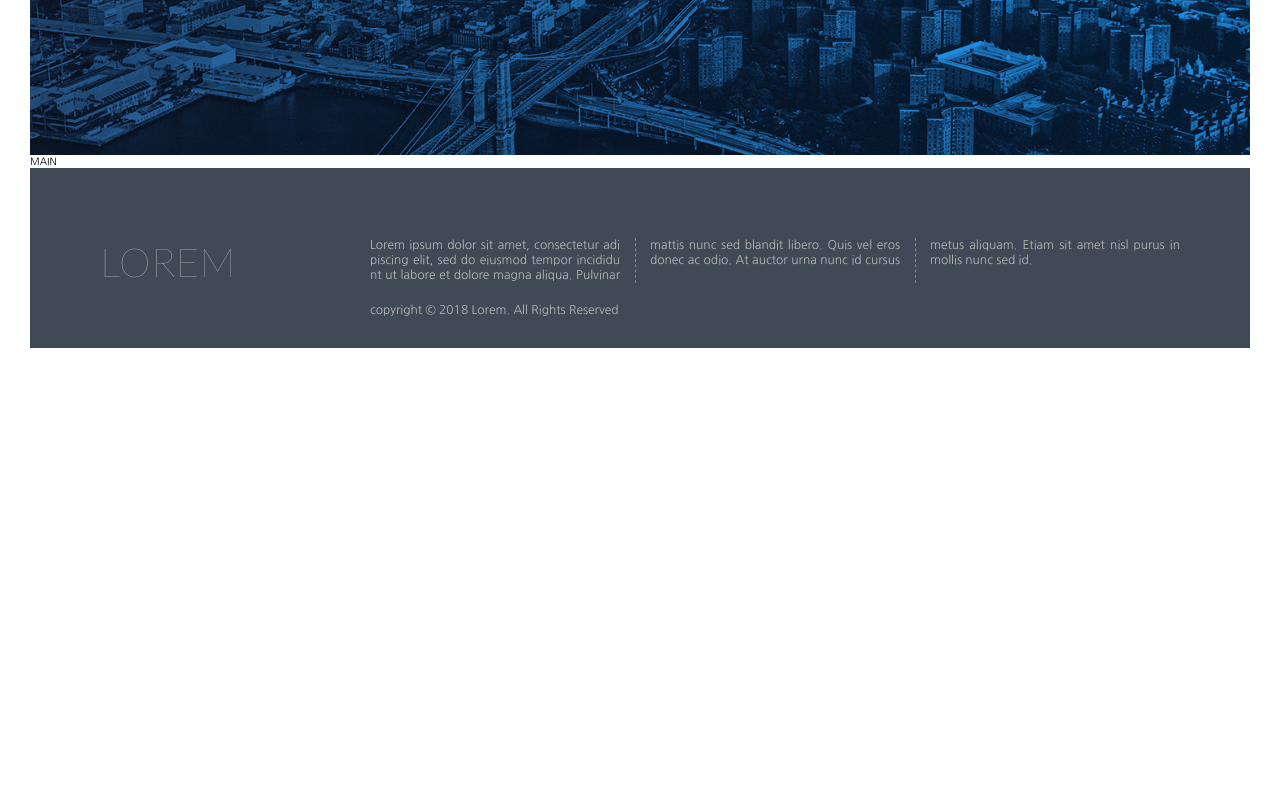
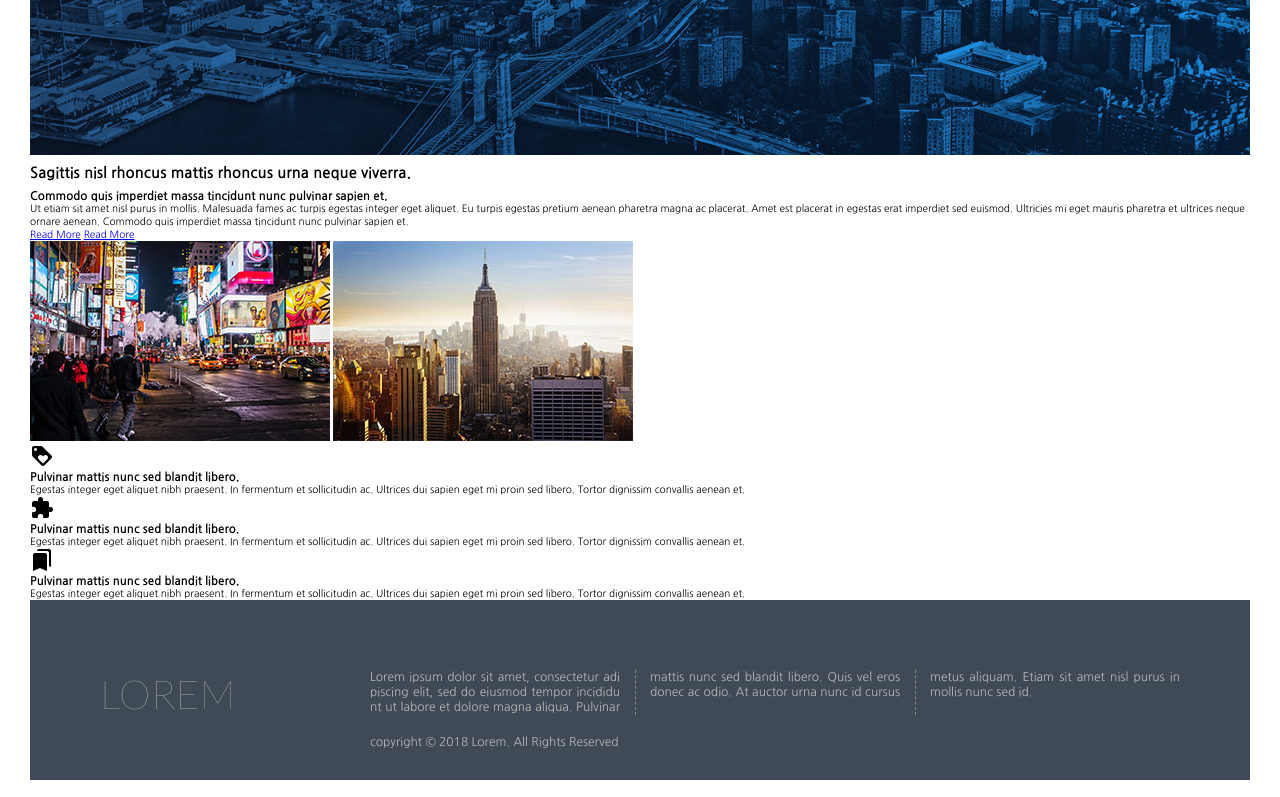
Before and after one commit to whoo3474/LoremSassProject, a plain HTML site: page index.html in a window 1280 px wide. Shown: the part 595-1392 px from the top of the page. Before the commit the page ends 973 px from the top, so only its background shows below. Drawn offline with Linux system fonts and the light colour scheme.

Commit message:
index.html main section create

```diff
--- a/index.html
+++ b/index.html
@@ -22,7 +22,64 @@
   </header>
 
   <main>
-    MAIN
+    <section id="section-about">
+      <h2>Sagittis nisl rhoncus mattis rhoncus urna neque viverra.</h2>
+      <div id="section-about-words">
+        <h3>Commodo quis imperdiet massa tincidunt nunc pulvinar sapien et.</h3>
+        <p>Ut etiam sit amet nisl purus in mollis. Malesuada fames ac turpis egestas integer eget aliquet. Eu turpis egestas pretium aenean pharetra magna ac placerat. Amet est placerat in egestas erat imperdiet sed euismod. Ultricies mi eget mauris pharetra et ultrices neque ornare aenean. Commodo quis imperdiet massa tincidunt nunc pulvinar sapien et.</p>
+        <a href="#" class="btn-text">Read More</a>
+        <a href="#" class="btn-text">Read More</a>
+      </div>
+      <div id="section-about-photo">
+        <div class="photo">
+          <img src="images/photo-1.jpg" alt="photo-1">
+          <img src="images/photo-2.jpg" alt="photo-2">
+        </div>
+      </div>
+    </section>
+    <section id="section-etc">
+        <div id="etc-1">
+            <div class="etc-icon">
+              <i class="material-icons">loyalty</i>
+            </div>
+            <div class="etc-text">
+              <h3>
+                Pulvinar mattis nunc sed blandit libero.
+              </h3>
+              <p>
+                  Egestas integer eget aliquet nibh praesent. In fermentum et sollicitudin ac. Ultrices dui sapien eget mi proin sed libero. Tortor dignissim convallis aenean et.
+              </p>
+            </div>
+          </div>
+
+          <div id="etc-2">
+              <div class="etc-icon">
+                <i class="material-icons">extension</i>
+              </div>
+              <div class="etc-text">
+                <h3>
+                  Pulvinar mattis nunc sed blandit libero.
+                </h3>
+                <p>
+                    Egestas integer eget aliquet nibh praesent. In fermentum et sollicitudin ac. Ultrices dui sapien eget mi proin sed libero. Tortor dignissim convallis aenean et.
+                </p>
+              </div>
+            </div>
+            <div id="etc-3">
+                <div class="etc-icon">
+                  <i class="material-icons">bookmarks</i>
+                </div>
+                <div class="etc-text">
+                  <h3>
+                    Pulvinar mattis nunc sed blandit libero.
+                  </h3>
+                  <p>
+                      Egestas integer eget aliquet nibh praesent. In fermentum et sollicitudin ac. Ultrices dui sapien eget mi proin sed libero. Tortor dignissim convallis aenean et.
+                  </p>
+                </div>
+              </div>
+
+    </section>
   </main>
 
   <footer>
--- a/sass/abstracts/_variables.scss
+++ b/sass/abstracts/_variables.scss
@@ -3,4 +3,6 @@ $color-white:#fff;
 $color-primary:#285a91;
 $color-secondary:#1f9cfd;
 
+$color-blue-dark:#3f4a56;
+
 $color-grey-light:#b9b9b9;
--- a/sass/base/_base.scss
+++ b/sass/base/_base.scss
@@ -1,6 +1,9 @@
 //구글 폰트 나눔 고딕, Lato
 @import url('https://fonts.googleapis.com/css?family=Nanum+Gothic:400,700,800&subset=korean');
 @import url('https://fonts.googleapis.com/css?family=Lato:100,300,400');
+
+//Icon font
+@import url('https://fonts.googleapis.com/icon?family=Material+Icons');
 
 * {
   margin: 0;
--- /dev/null
+++ b/sass/base/_typo.scss
@@ -0,0 +1,3 @@
+h2{
+  padding: 1rem 0;
+}
--- a/sass/index.scss
+++ b/sass/index.scss
@@ -3,6 +3,7 @@
 
 @import "base/animations";
 @import "base/base";
+@import "base/typo";
 
 @import "layout/header";
 @import "layout/main";
--- a/sass/layout/_main.scss
+++ b/sass/layout/_main.scss
@@ -0,0 +1,9 @@
+main{
+  #section-about{
+
+  }
+
+  #section-etc{
+
+  }
+}
```
Also changed, not shown: css/index.css, 1 other file.
